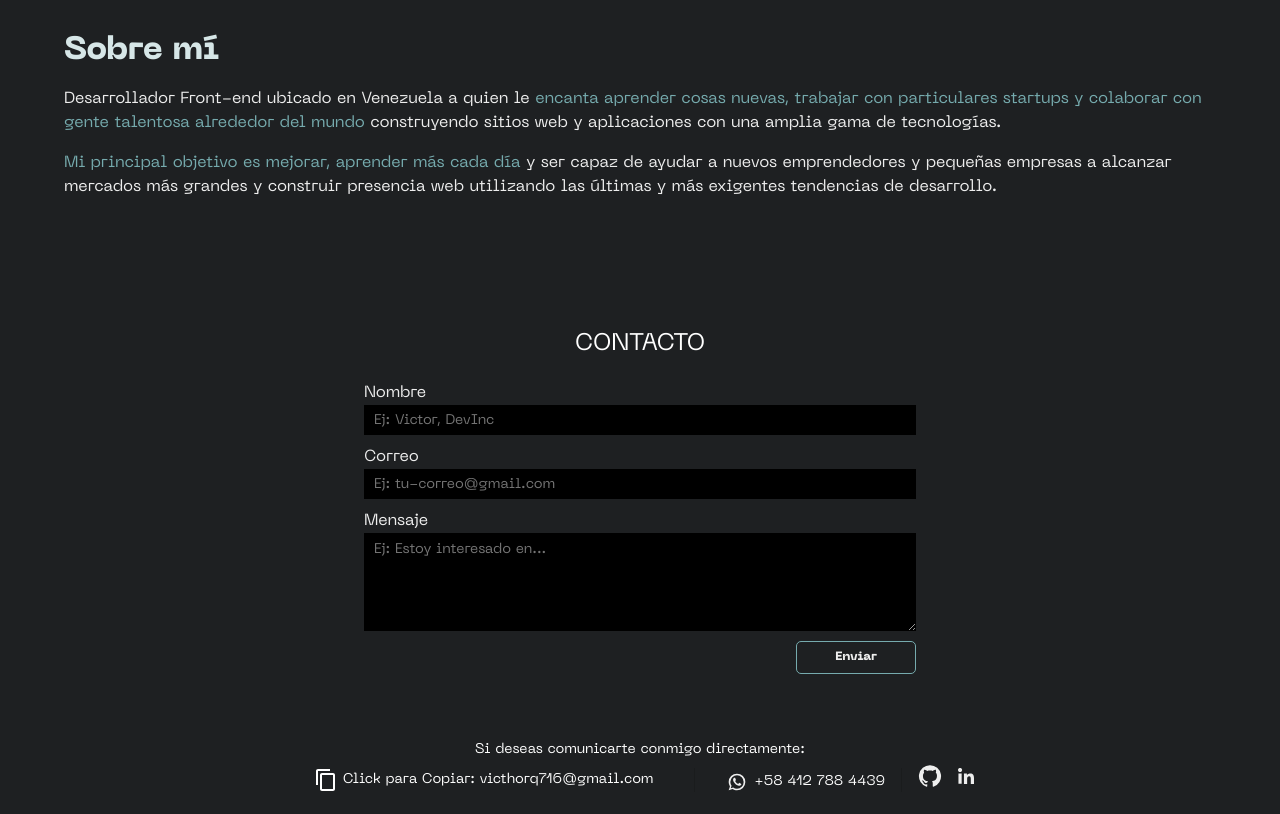
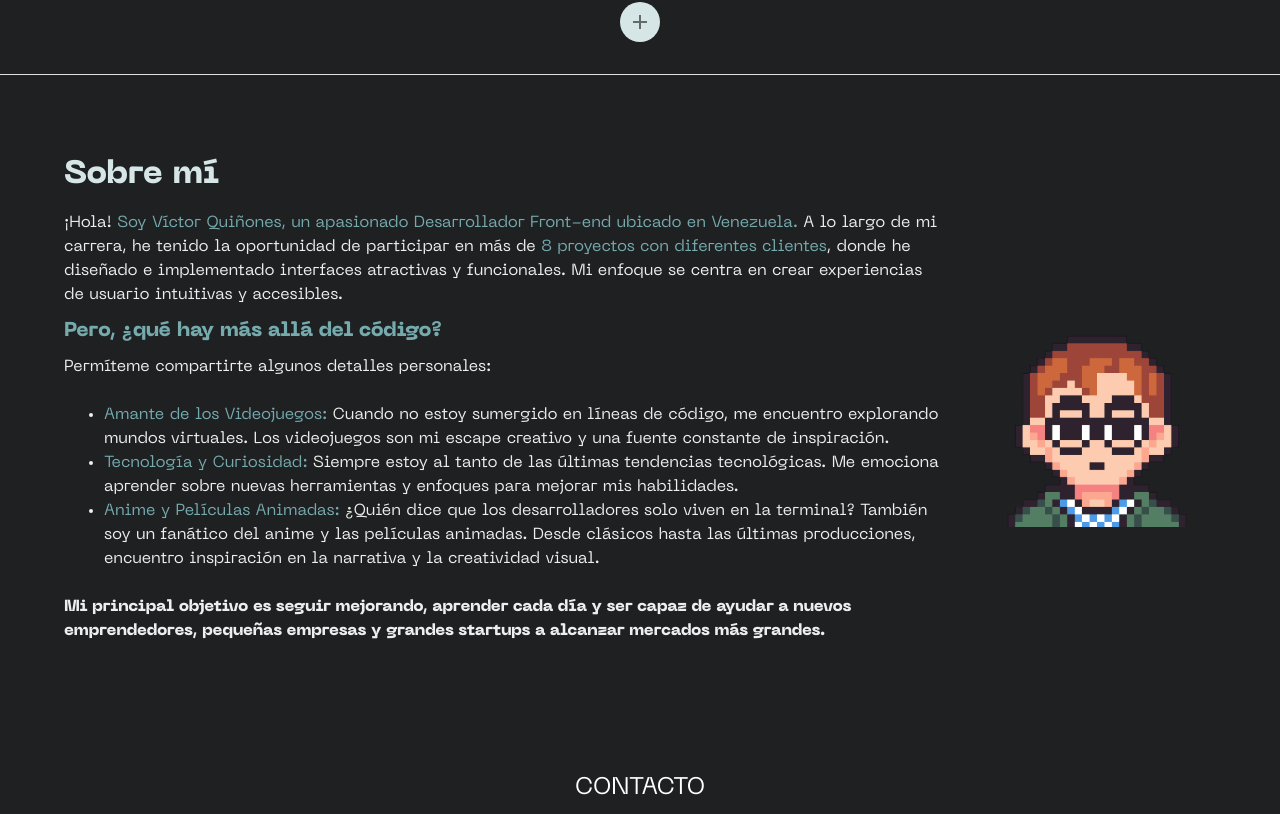
Before and after one commit to Vctorqui/portafolio-web, a Next.js app: page / in a window 1280 px wide. Shown: the part 1323-2137 px from the top of the page. Built offline with nearby package versions, Linux system fonts and the light colour scheme; no server answers; the database is empty.

Commit message:
add styles changes and new about me text

```diff
--- a/pages/index.tsx
+++ b/pages/index.tsx
@@ -1,4 +1,4 @@
-import React, { useState } from 'react'
+import React, { useEffect, useState } from 'react'
 import { NextPage } from 'next'
 import Image from 'next/image'
 import { containerWidth, tasks } from '@/src/utils/const'
@@ -13,6 +13,7 @@ import {
   List,
   ListItem,
   ListItemText,
+  Stack,
   Typography,
   styled,
 } from '@mui/material'
@@ -37,7 +38,7 @@ import { db } from '@/src/firebase/config'
 const Banner = styled(Box)(() => ({
   background: theme.palette.primary.main,
   position: 'relative',
-  height: 'calc(100vh - 224px)',
+  height: 'calc(100vh - 100px)',
   display: 'flex',
   justifyContent: 'center',
   alignItems: 'center',
@@ -57,19 +58,10 @@ const Banner = styled(Box)(() => ({
       alignItems: 'center',
     },
     '.musicPlayer': {
-      position: 'absolute',
-      top: 90,
-      right: 40,
-      [theme.breakpoints.up('xl')]: {
-        right: 200,
-      },
+      alignSelf: 'flex-end',
+
       [theme.breakpoints.down('md')]: {
-        position: 'relative',
-        display: 'flex',
-        justifyContent: 'center',
-        alignItems: 'center',
-        right: 0,
-        top: -60,
+        alignSelf: 'center',
       },
       [theme.breakpoints.down('sm')]: {
         top: 0,
@@ -430,48 +422,152 @@ const Index: NextPage = ({ projects }: any) => {
             >
               {changeLang === true ? 'About me' : ' Sobre mí'}
             </Typography>
+            <Box
+              sx={{
+                [theme.breakpoints.down('md')]: {
+                  flexDirection: 'column',
+                },
+              }}
+              display={'flex'}
+              alignItems={'center'}
+              gap={4}
+            >
+              <Stack>
                 {changeLang === true ? (
-              <>
+                  <Box display={'flex'} flexDirection={'column'} gap={1}>
                     <Typography variant='body1'>
-                  Front-end Developer based in Venezuela who{' '}
+                      Hi!{' '}
                       <span style={{ color: theme.palette.text.secondary }}>
-                    loves to learn new things, work with particular startups and
-                    collaborate with talented people around the world
+                        I&apos;m Victor Quiñones, a passionate Front-end
+                        Developer based in Venezuela.
                       </span>{' '}
-                  building websites and applications with a wide range of
-                  technologies.
+                      Throughout my career, I have had the opportunity to
+                      participate in more than{' '}
+                      <span style={{ color: theme.palette.text.secondary }}>
+                        8 projects with different clients
+                      </span>
+                      , where I have designed and implemented attractive and
+                      functional interfaces. My focus is on creating intuitive
+                      and accessible user experiences.
                     </Typography>
+                    <Typography
+                      variant='h6'
+                      fontWeight={700}
+                      color={theme.palette.text.secondary}
+                    >
+                      But what&apos;s beyond the code?
+                    </Typography>
+
                     <Typography variant='body1'>
+                      Let me share with you some personal details:
+                    </Typography>
+                    <ul>
+                      <li>
                         <span style={{ color: theme.palette.text.secondary }}>
-                    My main goal is to improve, learn more every day
+                          Videogame lover:
                         </span>{' '}
-                  and be able to help new entrepreneurs and small businesses to
-                  reach bigger markets and build web presence using the latest
-                  and most demanding development trends.
+                        When I&apos;m not immersed in lines of code, I find
+                        myself exploring virtual worlds. Video games are my
+                        creative outlet and a constant source of inspiration.
+                      </li>
+                      <li>
+                        <span style={{ color: theme.palette.text.secondary }}>
+                          Technology & Curiosity:
+                        </span>{' '}
+                        I am always on top of the latest technology trends.
+                        trends. I am excited to learn about new tools and tools
+                        and approaches to improve my skills.
+                      </li>
+                      <li>
+                        <span style={{ color: theme.palette.text.secondary }}>
+                          Anime & Animated Movies:
+                        </span>{' '}
+                        Who says developers only live at the terminal? I&apos;m
+                        also a fan of anime and animated movies. From classics
+                        to the latest productions, I find inspiration in
+                        storytelling and visual creativity.
+                      </li>
+                    </ul>
+                    <Typography fontWeight={700}>
+                      My main goal is to keep improving, learn every day and be
+                      able to help new entrepreneurs, small companies and big
+                      startups to reach bigger markets.
                     </Typography>
-              </>
+                  </Box>
                 ) : (
-              <>
+                  <Box display={'flex'} flexDirection={'column'} gap={1}>
                     <Typography variant='body1'>
-                  Desarrollador Front-end ubicado en Venezuela a quien le{' '}
+                      ¡Hola!{' '}
                       <span style={{ color: theme.palette.text.secondary }}>
-                    encanta aprender cosas nuevas, trabajar con particulares
-                    startups y colaborar con gente talentosa alrededor del mundo
+                        Soy Víctor Quiñones, un apasionado Desarrollador
+                        Front-end ubicado en Venezuela.
                       </span>{' '}
-                  construyendo sitios web y aplicaciones con una amplia gama de
-                  tecnologías.
+                      A lo largo de mi carrera, he tenido la oportunidad de
+                      participar en más de{' '}
+                      <span style={{ color: theme.palette.text.secondary }}>
+                        8 proyectos con diferentes clientes
+                      </span>
+                      , donde he diseñado e implementado interfaces atractivas y
+                      funcionales. Mi enfoque se centra en crear experiencias de
+                      usuario intuitivas y accesibles.
                     </Typography>
+                    <Typography
+                      variant='h6'
+                      fontWeight={700}
+                      color={theme.palette.text.secondary}
+                    >
+                      Pero, ¿qué hay más allá del código?
+                    </Typography>
+
                     <Typography variant='body1'>
+                      Permíteme compartirte algunos detalles personales:
+                    </Typography>
+                    <ul>
+                      <li>
                         <span style={{ color: theme.palette.text.secondary }}>
-                    Mi principal objetivo es mejorar, aprender más cada día
+                          Amante de los Videojuegos:
                         </span>{' '}
-                  y ser capaz de ayudar a nuevos emprendedores y pequeñas
-                  empresas a alcanzar mercados más grandes y construir presencia
-                  web utilizando las últimas y más exigentes tendencias de
-                  desarrollo.
+                        Cuando no estoy sumergido en líneas de código, me
+                        encuentro explorando mundos virtuales. Los videojuegos
+                        son mi escape creativo y una fuente constante de
+                        inspiración.
+                      </li>
+                      <li>
+                        <span style={{ color: theme.palette.text.secondary }}>
+                          Tecnología y Curiosidad:
+                        </span>{' '}
+                        Siempre estoy al tanto de las últimas tendencias
+                        tecnológicas. Me emociona aprender sobre nuevas
+                        herramientas y enfoques para mejorar mis habilidades.
+                      </li>
+                      <li>
+                        <span style={{ color: theme.palette.text.secondary }}>
+                          Anime y Películas Animadas:
+                        </span>{' '}
+                        ¿Quién dice que los desarrolladores solo viven en la
+                        terminal? También soy un fanático del anime y las
+                        películas animadas. Desde clásicos hasta las últimas
+                        producciones, encuentro inspiración en la narrativa y la
+                        creatividad visual.
+                      </li>
+                    </ul>
+                    <Typography fontWeight={700}>
+                      Mi principal objetivo es seguir mejorando, aprender cada
+                      día y ser capaz de ayudar a nuevos emprendedores, pequeñas
+                      empresas y grandes startups a alcanzar mercados más
+                      grandes.
                     </Typography>
-              </>
+                  </Box>
                 )}
+              </Stack>
+
+              <Image
+                src={'/images/avatar.png'}
+                width={250}
+                height={200}
+                alt='avatar'
+              />
+            </Box>
           </Box>
         </Container>
       </Box>
--- a/src/layouts/public/Footer.tsx
+++ b/src/layouts/public/Footer.tsx
@@ -47,6 +47,7 @@ const FooterBox = styled(Box)(() => ({
     '.footerEmail': {
       display: 'flex',
       alignItems: 'center',
+      justifyContent: 'center',
       gap: theme.spacing(1),
       [theme.breakpoints.down('sm')]: {
         justifyContent: 'center',
@@ -163,8 +164,13 @@ export const PublicFooter = ({ changeLang }: any) => {
           />
           <Divider orientation='vertical' variant='middle' flexItem />
 
-          <Box display={'flex'} alignItems={'center'} gap={2}>
-            <Link
+          <Box
+            display={'flex'}
+            alignItems={'center'}
+            justifyContent={'center'}
+            gap={2}
+          >
+            {/* <Link
               className='footerLink'
               href={'https://wa.me/+584127884439'}
               arial-label='Ir a whatsapp'
@@ -175,7 +181,7 @@ export const PublicFooter = ({ changeLang }: any) => {
                   +58 412 788 4439
                 </Typography>
               </Box>
-            </Link>
+            </Link> */}
             <Divider orientation='vertical' variant='middle' flexItem />
             <Box display={'flex'} alignItems={'center'} gap={2}>
               <Link
--- a/src/layouts/public/Header.tsx
+++ b/src/layouts/public/Header.tsx
@@ -24,7 +24,7 @@ const AppBarContainer = styled(AppBar)(({ theme }) => ({
   border: '1px solid #393E46',
   marginTop: '10px',
   borderRadius: '10px',
-  width: '60%',
+  width: '100%',
   margin: '0 auto',
   left: 0,
   right: 0,
```
Also changed, not shown: public/images/avatar.png (added). Lines whose indentation alone changed are shown as unchanged.
